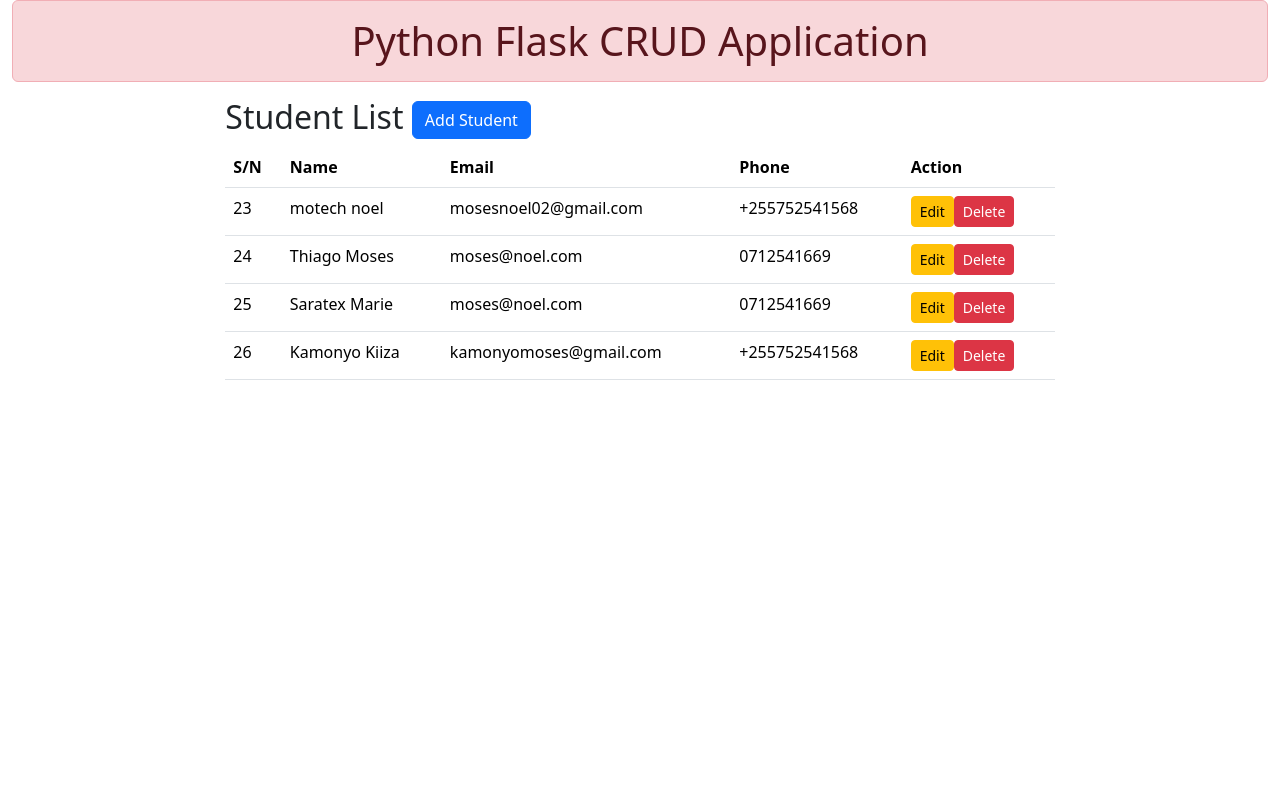
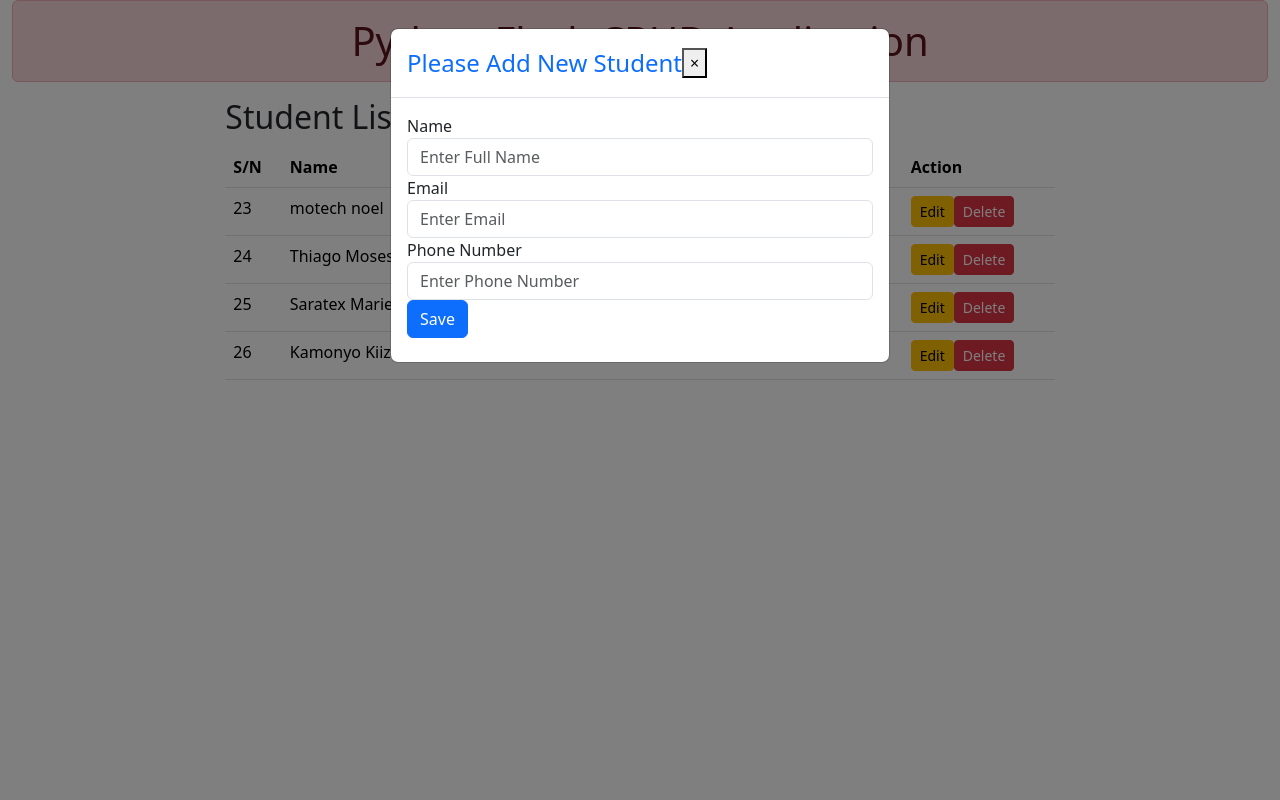
Before and after one commit to yerinirey/CRUD_Using_Flask_CloneCoding, a Flask app: page / in a window 1280 px wide, after a click on "Add Student". Run offline with Flask 3, Linux system fonts and the light colour scheme; data comes from the database, SQL or seed files in the repository; some libraries are stand-ins or nearby versions.

Commit message:
front: Modal

```diff
--- a/templates/index.html
+++ b/templates/index.html
@@ -15,8 +15,65 @@
       integrity="sha384-QWTKZyjpPEjISv5WaRU9OFeRpok6YctnYmDr5pNlyT2bRjXh0JMhjY6hW+ALEwIH"
       crossorigin="anonymous"
     />
+    <!-- Popper -->
+    <script
+      src="https://cdn.jsdelivr.net/npm/@popperjs/core@2.11.8/dist/umd/popper.min.js"
+      integrity="sha384-I7E8VVD/ismYTF4hNIPjVp/Zjvgyol6VFvRkX/vR+Vc4jQkC+hVqc2pM8ODewa9r"
+      crossorigin="anonymous"
+    ></script>
   </head>
   <body>
+    <!-- Enter New Student Modal -->
+    <div id="myModal" class="modal fade" role="dialog">
+      <div class="modal-dialog">
+        <div class="modal-content">
+          <div class="modal-header">
+            <h4 class="modal-title text-primary">Please Add New Student</h4>
+            <button type="button" class="close" data-dismiss="modal">
+              <span aria-hidden="true">&times;</span>
+            </button>
+          </div>
+
+          <div class="modal-body">
+            <form>
+              <div class="form-group">
+                <label>Name</label>
+                <input
+                  type="text"
+                  name="name"
+                  class="form-control"
+                  id="exampleFormControlInput1"
+                  placeholder="Enter Full Name"
+                />
+              </div>
+              <div class="form-group">
+                <label>Email</label>
+                <input
+                  type="email"
+                  name="email"
+                  class="form-control"
+                  id="exampleFormControlInput1"
+                  placeholder="Enter Email"
+                />
+              </div>
+              <div class="form-group">
+                <label>Phone Number</label>
+                <input
+                  type="text"
+                  name="phone"
+                  class="form-control"
+                  id="exampleFormControlInput1"
+                  placeholder="Enter Phone Number"
+                />
+              </div>
+              <button type="submit" class="btn btn-primary mb-2">Save</button>
+            </form>
+          </div>
+        </div>
+      </div>
+    </div>
+
+    <!-- End of Enter New Student Modal -->
     <div class="container-fluid">
       <h1 class="text-center alert alert-danger">
         Python Flask CRUD Application
@@ -84,6 +141,7 @@
                   >
                 </td>
               </tr>
+
               {% endfor %}
             </tbody>
           </table>
@@ -92,5 +150,26 @@
         <div class="col-sm-2"></div>
       </div>
     </div>
+    <!-- Scripts ... migrate to upper version later -->
+    <script
+      type="text/javascript"
+      src="{{ url_for('static', filename='js/jquery-3.2.1.min.js') }}"
+    ></script>
+    <script
+      src="https://code.jquery.com/jquery-3.2.1.slim.min.js"
+      integrity="sha384-KJ3o2DKtIkvYIK3UENzmM7KCkRr/rE9/Qpg6aAZGJwFDMVNA/GpGFF93hXpG5KkN"
+      crossorigin="anonymous"
+    ></script>
+    <script
+      src="https://cdnjs.cloudflare.com/ajax/libs/popper.js/1.12.9/umd/popper.min.js"
+      integrity="sha384-ApNbgh9B+Y1QKtv3Rn7W3mgPxhU9K/ScQsAP7hUibX39j7fakFPskvXusvfa0b4Q"
+      crossorigin="anonymous"
+    ></script>
+
+    <script
+      src="https://maxcdn.bootstrapcdn.com/bootstrap/4.0.0/js/bootstrap.min.js"
+      integrity="sha384-JZR6Spejh4U02d8jOt6vLEHfe/JQGiRRSQQxSfFWpi1MquVdAyjUar5+76PVCmYl"
+      crossorigin="anonymous"
+    ></script>
   </body>
 </html>
```
